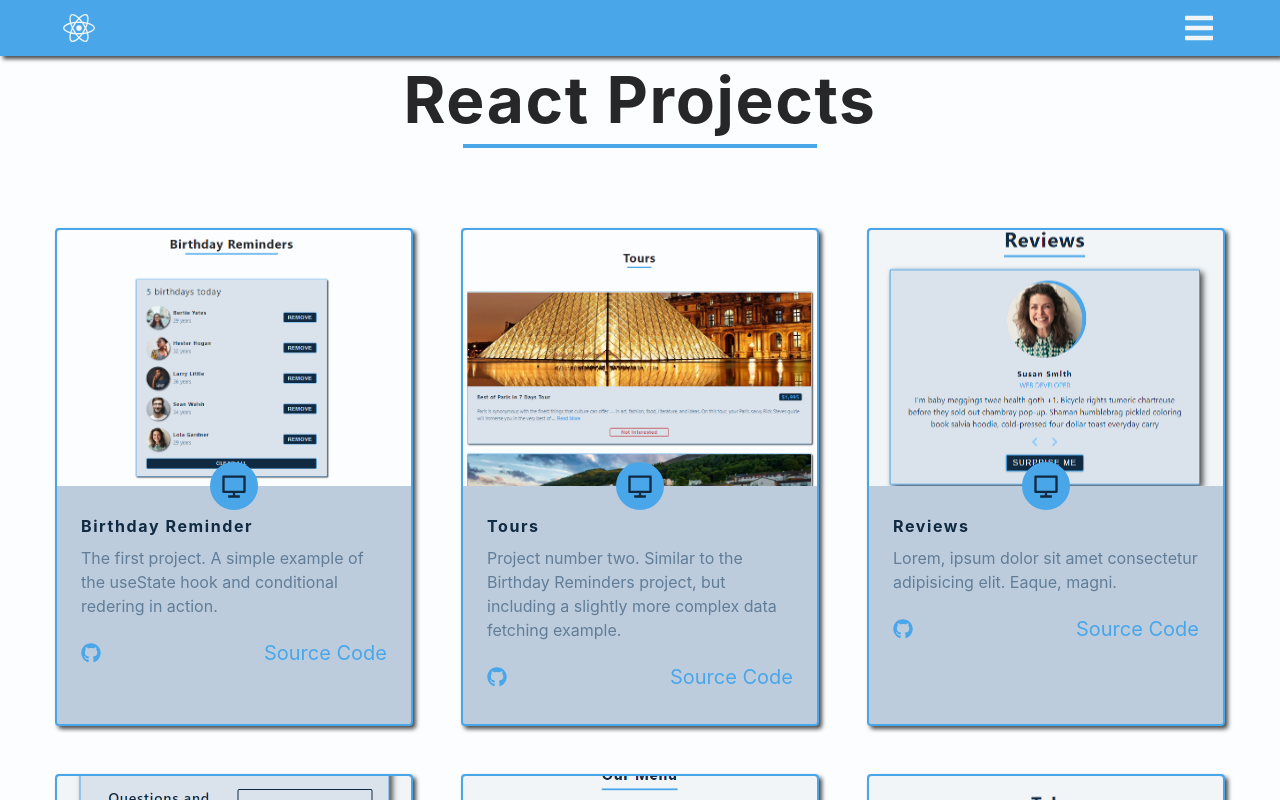
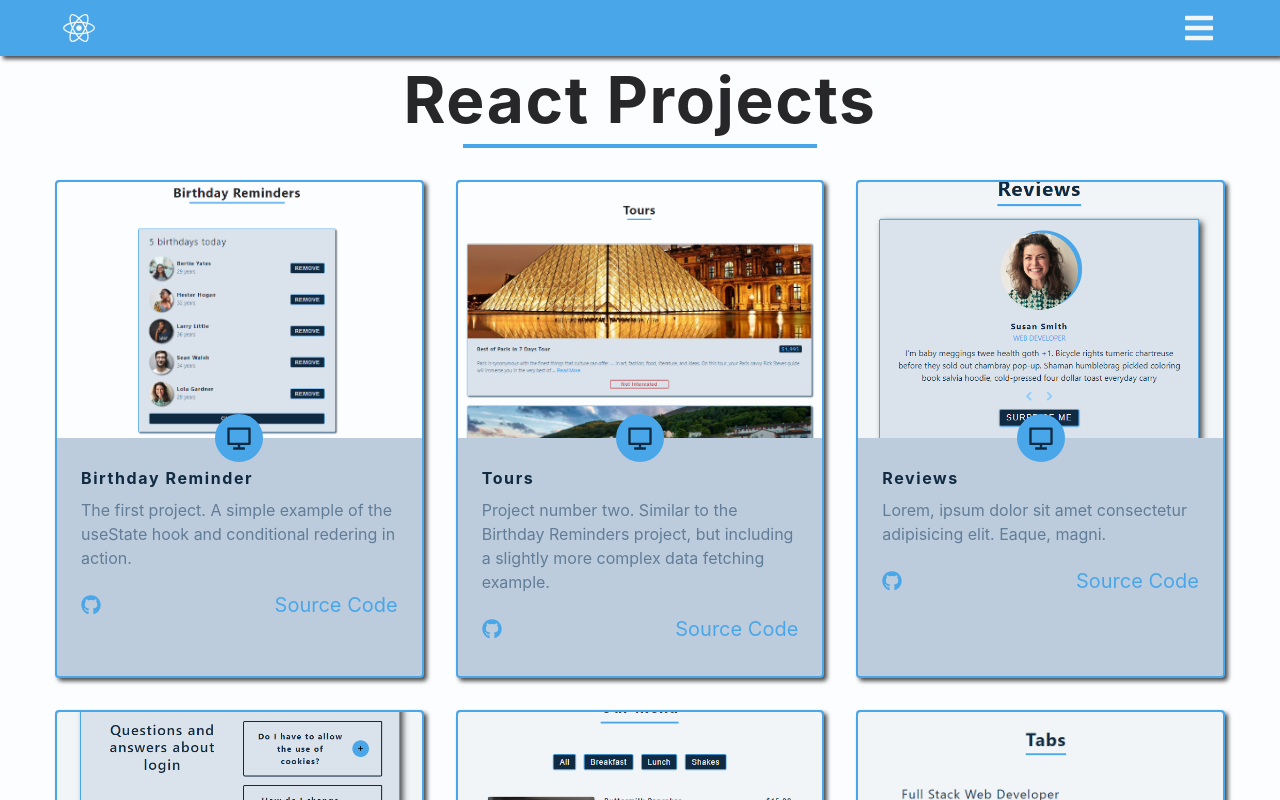
Before and after one commit to mshuber1981/React-JS, a React (Create React App) app: page /Stripe-Submenus in a window 1280 px wide. Shown: the top 800 px of the page. Built offline with nearby package versions, Linux system fonts and the light colour scheme; no server answers.

Commit message:
Updating styles

```diff
--- a/src/pages/Home.jsx
+++ b/src/pages/Home.jsx
@@ -10,10 +10,14 @@ import Project from "../components/Home/Project";
 const StyledHome = styled.main`
   text-align: center;
 
+  section {
+    padding-top: 0;
+  }
+
   .projects-page-center {
     display: grid;
     grid-template-columns: repeat(auto-fill, minmax(330px, 1fr));
-    gap: 3rem 3rem;
+    gap: 2rem 2rem;
     text-align: left;
     margin-top: 2rem;
   }
```
